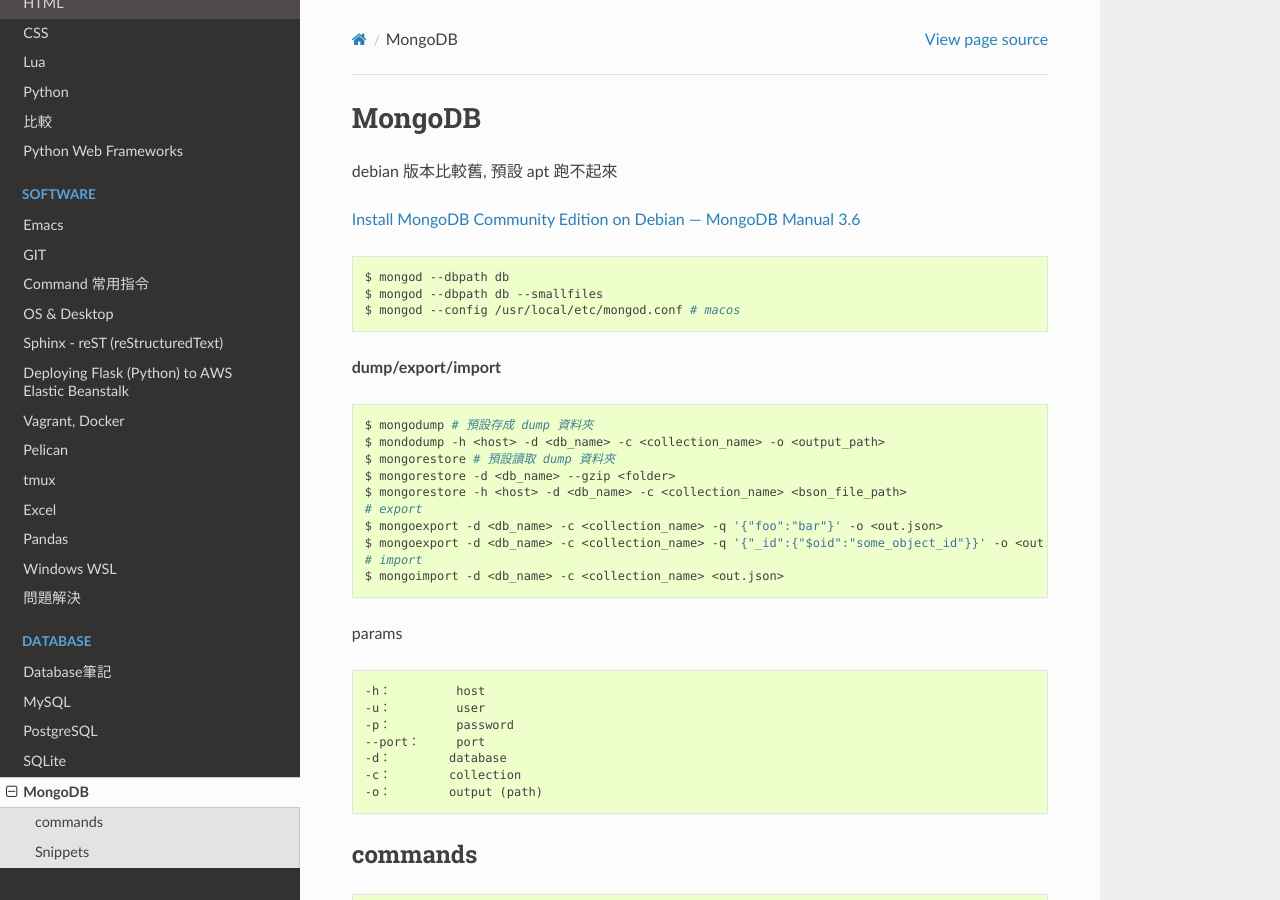
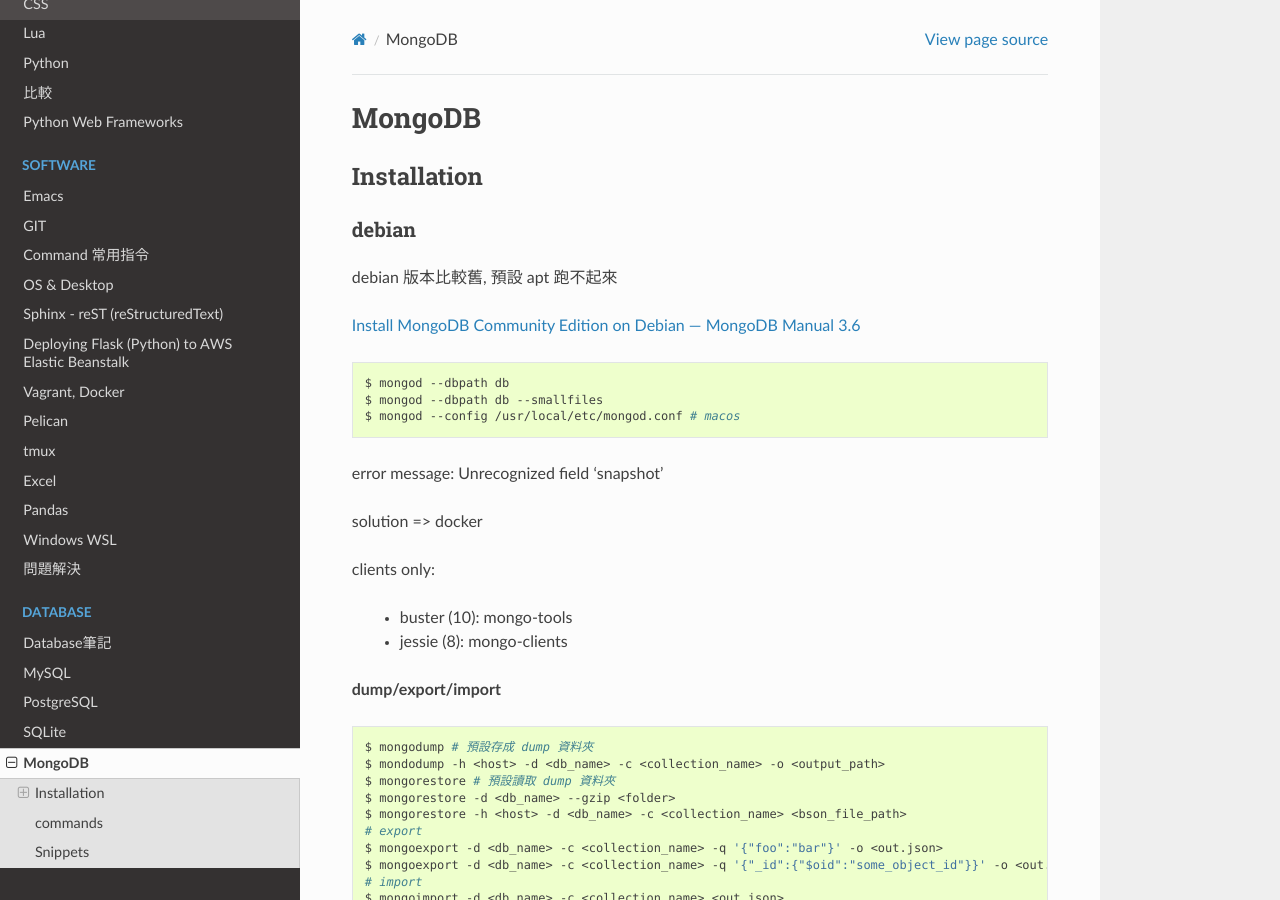
Before and after one commit to moogoo78/comp.suhen.org, a Sphinx documentation site: the page built from docs/source/database/mongodb.rst, in a window 1280 px wide and 900 px high. Built offline with Sphinx 7.4.7 and the Read the Docs theme 2.0.0, drawn with Linux system fonts in a browser that asks for light colours.

Commit message:
edited source

```diff
--- a/docs/source/database/mongodb.rst
+++ b/docs/source/database/mongodb.rst
@@ -1,5 +1,11 @@
 MongoDB
 ==============
+
+Installation
+-------------------
+
+debian
+~~~~~~~
 
 debian 版本比較舊, 預設 apt 跑不起來
 
@@ -10,6 +16,17 @@
   $ mongod --dbpath db
   $ mongod --dbpath db --smallfiles
   $ mongod --config /usr/local/etc/mongod.conf # macos
+
+
+error message: Unrecognized field 'snapshot'
+
+solution => docker
+
+clients only:
+
+  - buster (10): mongo-tools
+  - jessie (8): mongo-clients
+
 
 **dump/export/import**
 
```
